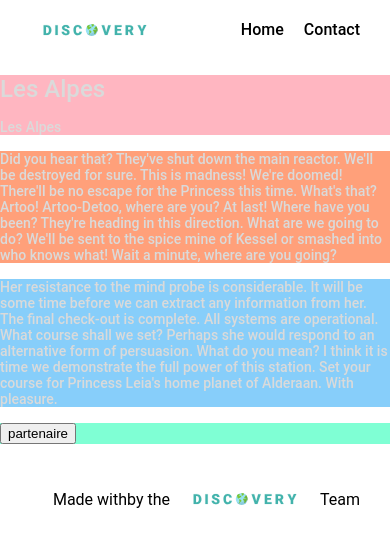
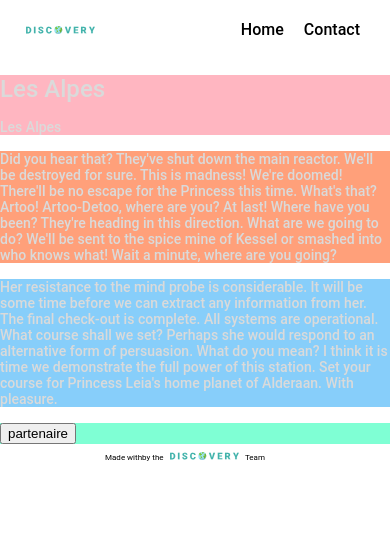
Before and after one commit to gobelinmalin/bordeaux_mars_20_p2_discovery, a React (Create React App) app: page /destination/1 in a window 390 px wide. Shown: the top 546 px of the page. Built offline with nearby package versions, Linux system fonts and the light colour scheme.

Commit message:
footer version mobile

```diff
--- a/src/components/Footer.js
+++ b/src/components/Footer.js
@@ -8,9 +8,8 @@ import "../style/css/Footer.css";
 
 const Footer = () => {
   return (
-    <footer className="Footer">
-        <div className="Footer">
-        <Link className="Footer" to="/contact">
+    <footer>
+        <Link to="/contact" className="Footer">
             <p>Made with
             <span role="img" aria-label="arraw-heart">&#x1F498;</span>
           by the
@@ -18,8 +17,6 @@ const Footer = () => {
          Team
         </p>
         </Link>
-
-        </div>
     </footer>
   )
 
--- a/src/style/css/Footer.css
+++ b/src/style/css/Footer.css
@@ -1,14 +1,32 @@
 .Footer {
-    padding: 10px;
+    padding-right: 20px;
     background-color: white;
     display: flex;
     align-items: center;
     justify-content: flex-end;
     text-decoration: none;
     color:#000000;
+    font-size: 12px;
   }
 
   .NavBar_logo{
-    width: 150px;
+    width: auto;
     height: 12px;
+    padding-left: 0.75rem;
+    padding-right: 0.75rem;
+
    }
+
+   @media screen and (max-width: 450px) {
+    .Footer {
+      font-size: 8px;
+      justify-content: center;
+     }
+
+    .NavBar_logo {
+      width: auto;
+      height: 8px;
+      padding-left: 0.4rem;
+      padding-right: 0.4rem;
+     }
+   }
```
